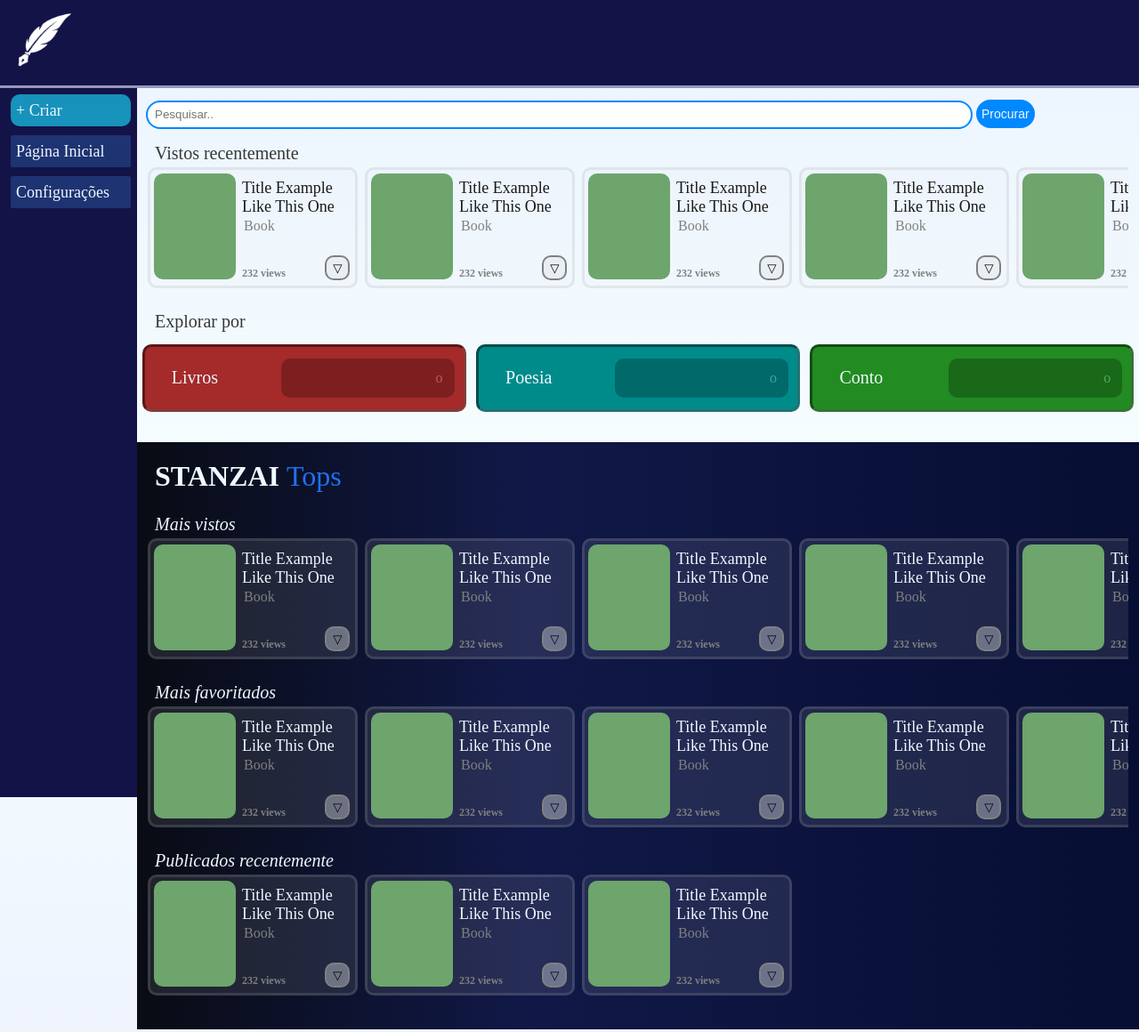
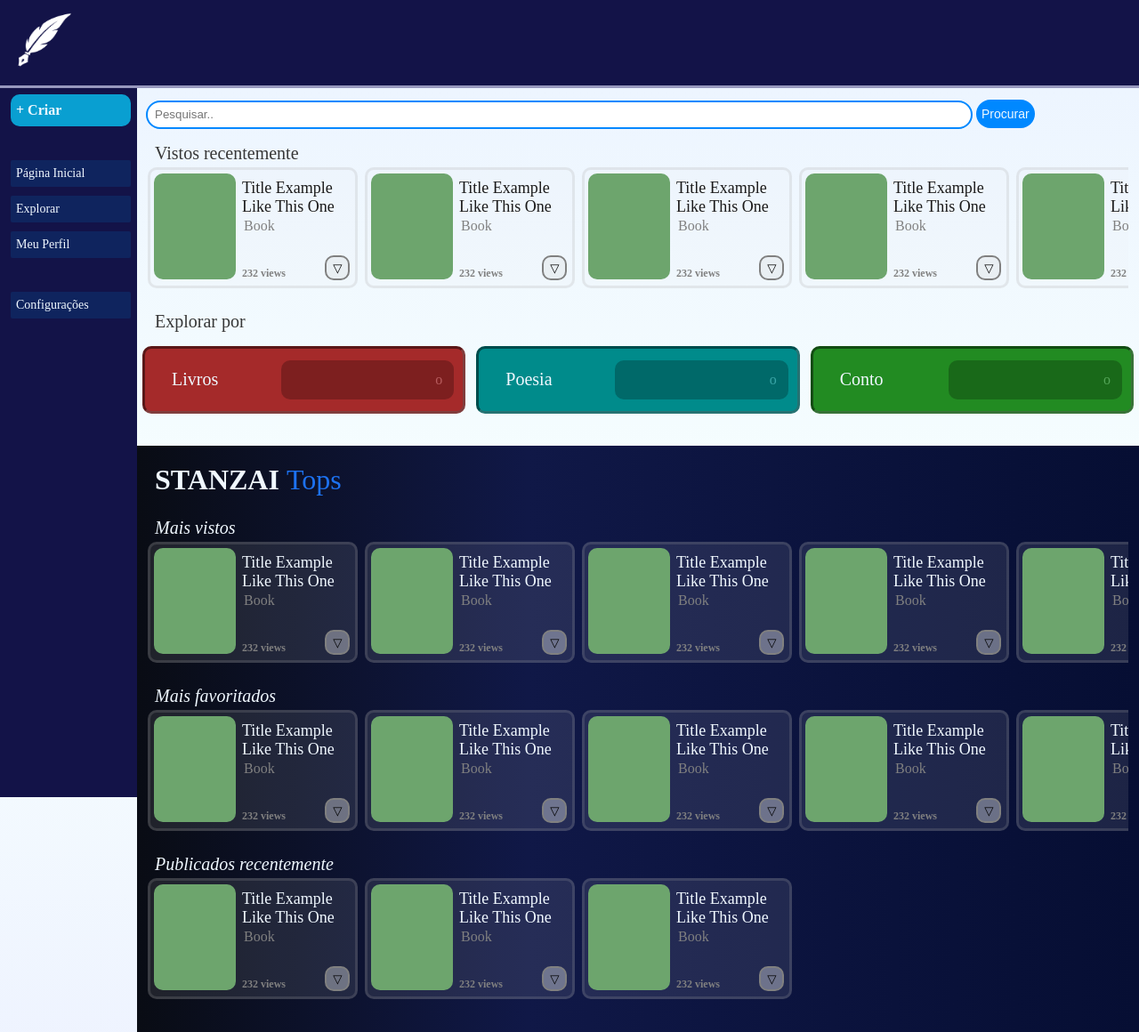
Before and after one commit to VortexCompilers/stanza, a PHP site: page /home.php in a window 1280 px wide. Shown: the top 1160 px of the page at 89% size. Run offline with PHP 8.4, Linux system fonts and the light colour scheme.

Commit message:
frontend: header changes

```diff
--- a/frontend/css/header.css
+++ b/frontend/css/header.css
@@ -40,20 +40,23 @@ z-index: 1000;
 
 .createbt, .navbt{
 width: 80%;
-    height: 24px;
+    height: 18px;
     margin: 10px 12px;
     padding: 6px;
 
     align-content: center;
-    font-size: 18px;
+    font-size: 14px;
 
     border-radius: 2px;
-    background-color: rgb(30, 51, 114);
+    background-color: rgb(15, 36, 94);
 }
 
 .createbt{
+    font-weight: bold;
+     font-size: 16px;
+    height: 24px;
     border-radius: 10px;
-    background-color: rgb(23, 146, 187);
+    background-color: rgb(9, 159, 209);
 }
 .createbt a, .navbt a{text-decoration: none; color: aliceblue;}
 
--- a/frontend/css/homestt.css
+++ b/frontend/css/homestt.css
@@ -210,6 +210,7 @@ text-decoration: none;
     display: flex;
 }
 .card{
+    margin: 12px 6px;
     width: 30%;
 }
 .card h1{margin-top: 4px;}
--- a/frontend/header.php
+++ b/frontend/header.php
@@ -5,7 +5,16 @@
 <nav>
 <div class="createbt"><a href="create.php"> + Criar </a></div>
 
+<br>
+
+
 <div class="navbt"><a href="home.php"> Página Inicial </a></div>
+
+<div class="navbt"><a href="catalog.php"> Explorar </a></div>
+
+<div class="navbt"><a href="profile.php"> Meu Perfil </a></div>
+
+<br>
 
 <div class="navbt"><a href="settings.php"> Configurações </a></div>
 </nav>
```
